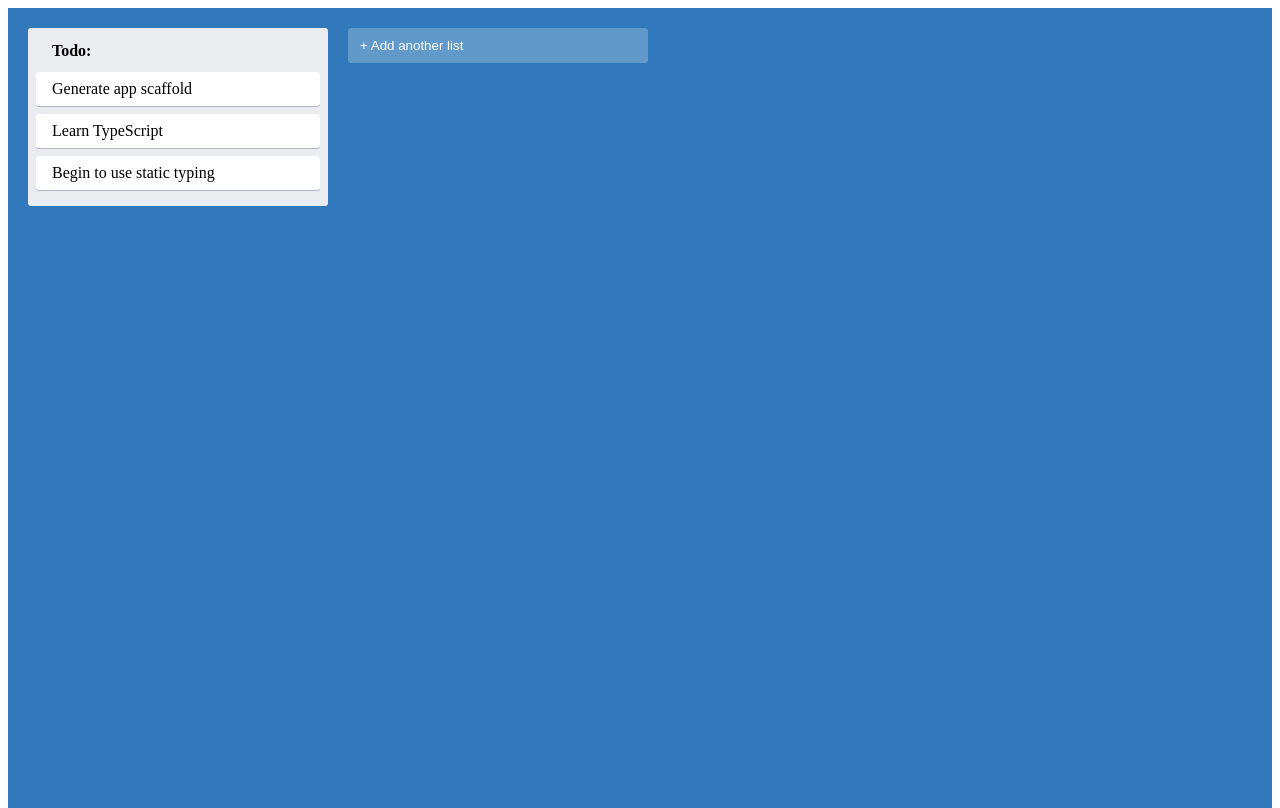
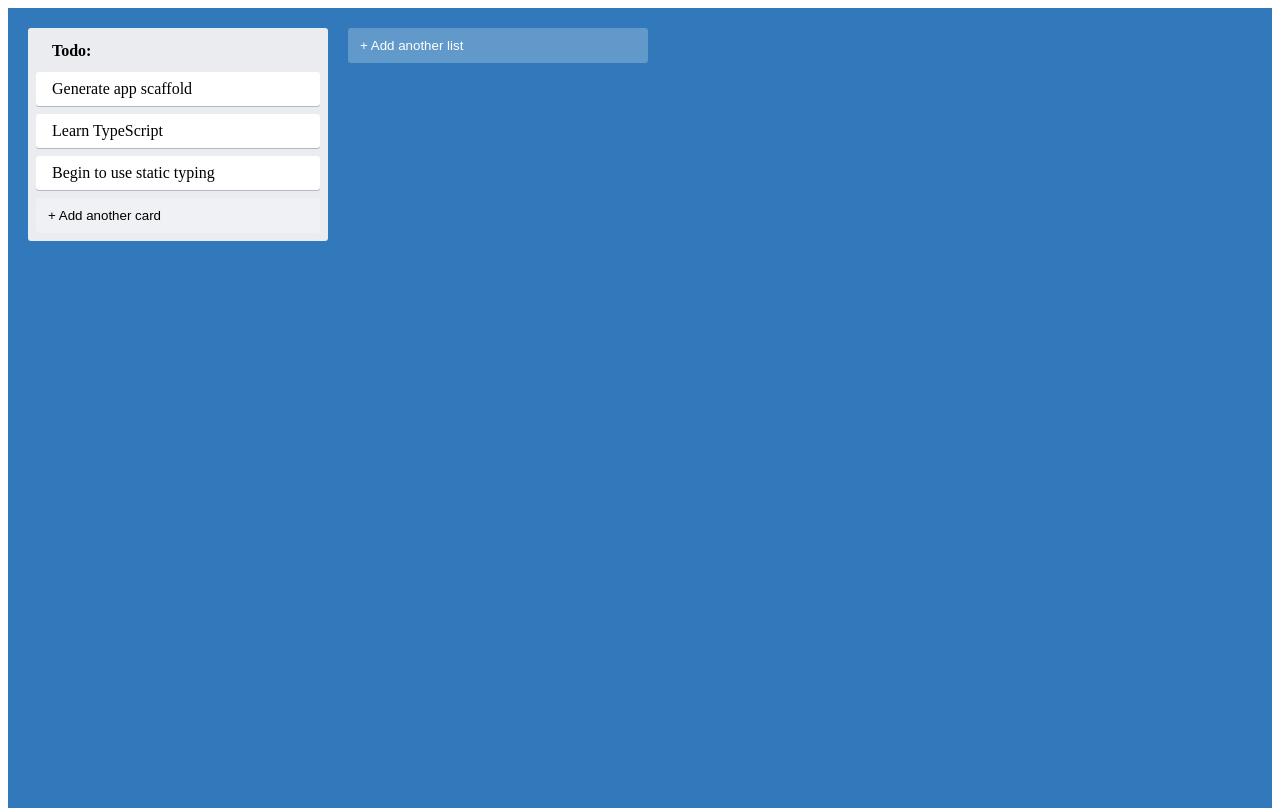
Before and after one commit to layoayeni/trello-clone, a React (Create React App) app: page / in a window 1280 px wide. Built offline with nearby package versions, Linux system fonts and the light colour scheme.

Commit message:
Used AddNewItem component in Column component to create new tasks

```diff
--- a/src/Column.tsx
+++ b/src/Column.tsx
@@ -1,5 +1,6 @@
 import { ColumnContainer, ColumnTitle, CardContainer } from "./styles";
 import { Card } from "./Card";
+import { AddNewItem } from "./AddNewItem";
 
 type ColumnProps = {
     text: string
@@ -12,6 +13,11 @@ export const Column = ({ text }: ColumnProps) => {
             <Card text="Generate app scaffold" />
             <Card text="Learn TypeScript" />
             <Card text="Begin to use static typing" />
+            <AddNewItem
+                toggleButtonText="+ Add another card"
+                onAdd={console.log}
+                dark
+            />
         </ColumnContainer>
     )
 }
```
